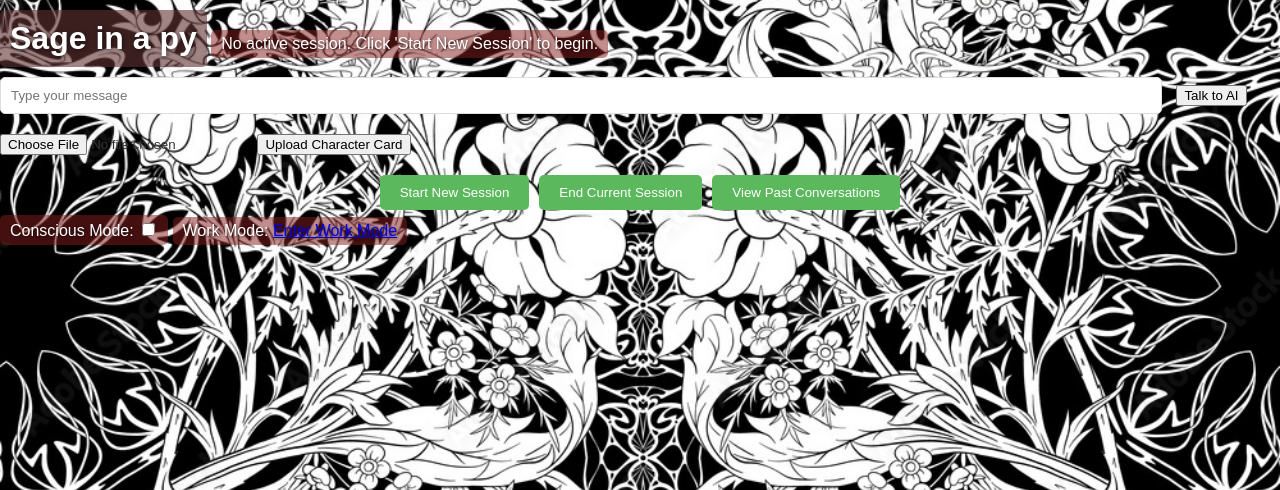
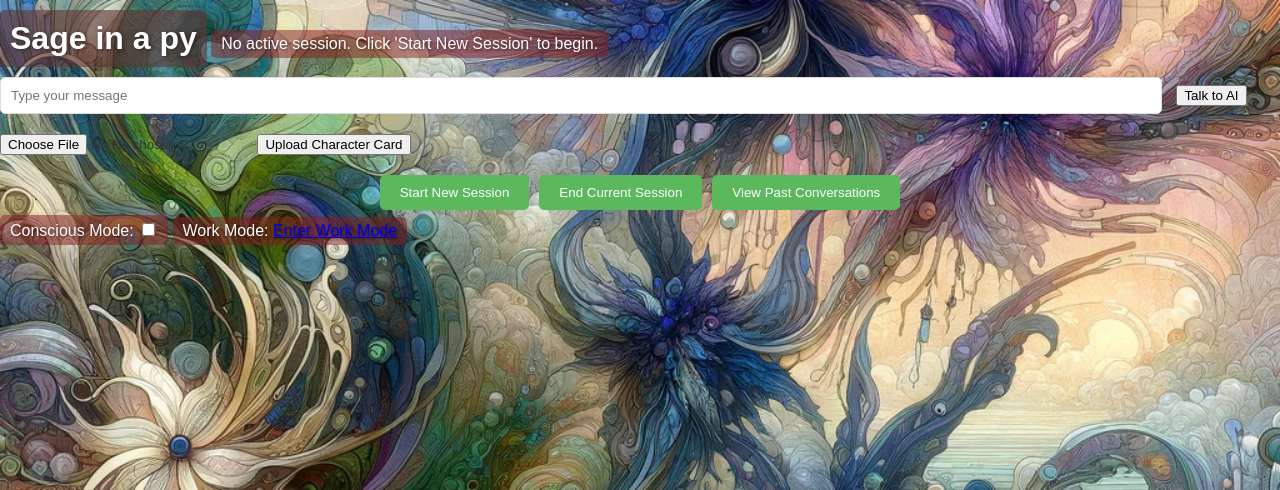
Before and after one commit to JoonhyeonKim/Sage_Project, a Flask app: page / in a window 1280 px wide. Shown: the top 490 px of the page. Run offline with Flask 3, Linux system fonts and the light colour scheme; parts of the project's set-up code (start-up, migrations or seed data) failed here and were passed over; some libraries are stand-ins or nearby versions.

Commit message:
Changed background

```diff
--- a/app/static/css/style.css
+++ b/app/static/css/style.css
@@ -5,7 +5,7 @@ body {
     box-sizing: border-box;
     background-color: #f0f2f5; /* Light grey background */
     color: #333; /* Dark grey text for readability */
-    background-image: url('/static/images/1000_F_415617604_gipVUqnZ52teF6AY24TUagbNir0SCjKi.jpg'); /* Adjust the path as necessary */
+    background-image: url('/static/images/DALL·E 2024-02-16 02.28.40 - Refine the abstract landscape to more closely align with the art nouveau style, focusing on terror-inducing beauty with cosmic horror and eldritch the.webp'); /* Adjust the path as necessary */
     background-size: cover; /* Cover the entire page */
     background-position: center; /* Center the background image */
     background-repeat: no-repeat; /* Do not repeat the image */
```
Also changed, not shown: app/static/images/DALL·E 2024-02-16 02.23.52 - Create an abstract landscape image that blends cosmic horror and eldritch themes with the art nouveau style. The image should abstractly represent the.webp (added), app/static/images/DALL·E 2024-02-16 02.28.40 - Refine the abstract landscape to more closely align with the art nouveau style, focusing on terror-inducing beauty with cosmic horror and eldritch the.webp (added).
